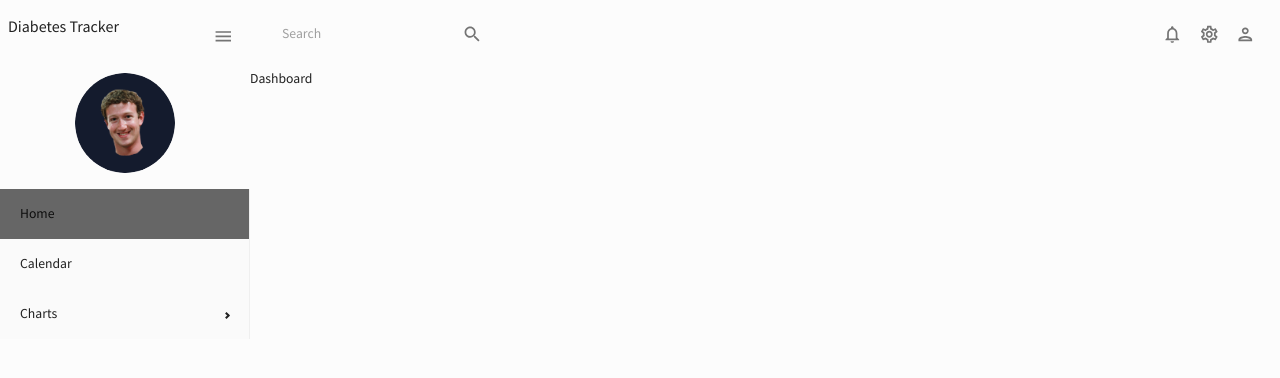
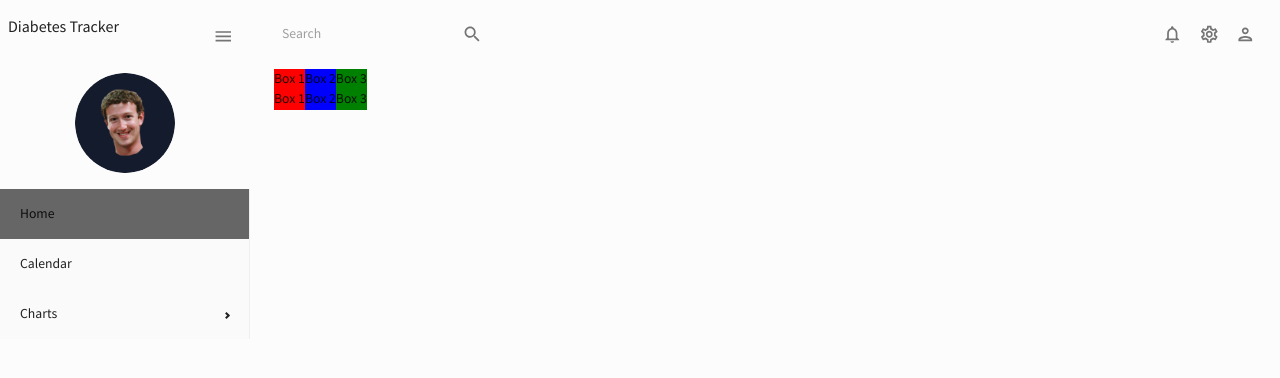
Before and after one commit to anbe6083/diabetes-tracker, a Next.js app: page /dashboard in a window 1280 px wide. Shown: the top 378 px of the page. Built offline with nearby package versions, Linux system fonts and the light colour scheme.

Commit message:
Add dashboard

```diff
--- a/src/pages/dashboard.tsx
+++ b/src/pages/dashboard.tsx
@@ -1,7 +1,21 @@
+import Container from "@mui/material/Container";
 import Box from "@mui/material/Box";
 
 const Dashboard = () => {
-  return <Box>Dashboard</Box>;
+  return (
+    <Container>
+      <Box display={"flex"} flexDirection={"row"}>
+        <Box sx={{ backgroundColor: "red" }}>Box 1</Box>
+        <Box sx={{ backgroundColor: "blue" }}>Box 2</Box>
+        <Box sx={{ backgroundColor: "green" }}>Box 3</Box>
+      </Box>
+      <Box display={"flex"} flexDirection={"row"}>
+        <Box sx={{ backgroundColor: "red" }}>Box 1</Box>
+        <Box sx={{ backgroundColor: "blue" }}>Box 2</Box>
+        <Box sx={{ backgroundColor: "green" }}>Box 3</Box>
+      </Box>
+    </Container>
+  );
 };
 
 export default Dashboard;
```
